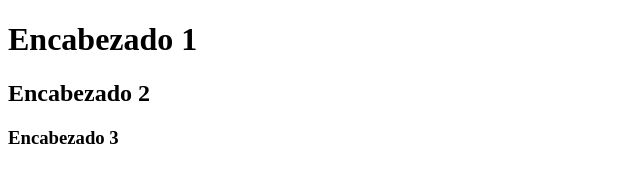
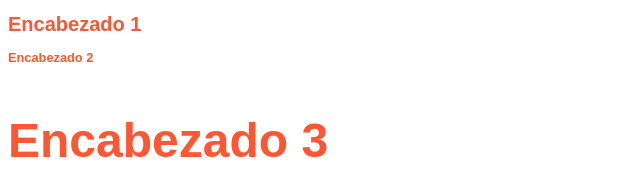
Before and after one commit to fgomenr/DIWEB_TEMA_2, a plain HTML site: page Actividades/actividad1.html in a window 1280 px wide. Shown: the whole page, without its empty margins (0-640 px from the left). Drawn offline with Linux system fonts and the light colour scheme.

Commit message:
Ejercicio_1_Completado

```diff
--- /dev/null
+++ b/Actividades/actividad1.css
@@ -0,0 +1,29 @@
+h1,h2,h3{
+
+    color: #FF5733;
+
+    font-family: Arial;
+
+    font-weight: bold;
+
+}
+
+
+
+h1{
+
+    font-size: 20px;
+
+}
+
+h2{
+
+    font-size: 80%;
+
+}
+
+h3{
+
+    font-size: 3em;
+
+}
--- a/Actividades/actividad1.html
+++ b/Actividades/actividad1.html
@@ -5,6 +5,7 @@
     <meta http-equiv="X-UA-Compatible" content="IE=edge">
     <meta name="viewport" content="width=device-width, initial-scale=1.0">
     <title>Document</title>
+    <link rel="stylesheet" href="actividad1.css">
 </head>
 <body>
 
```
